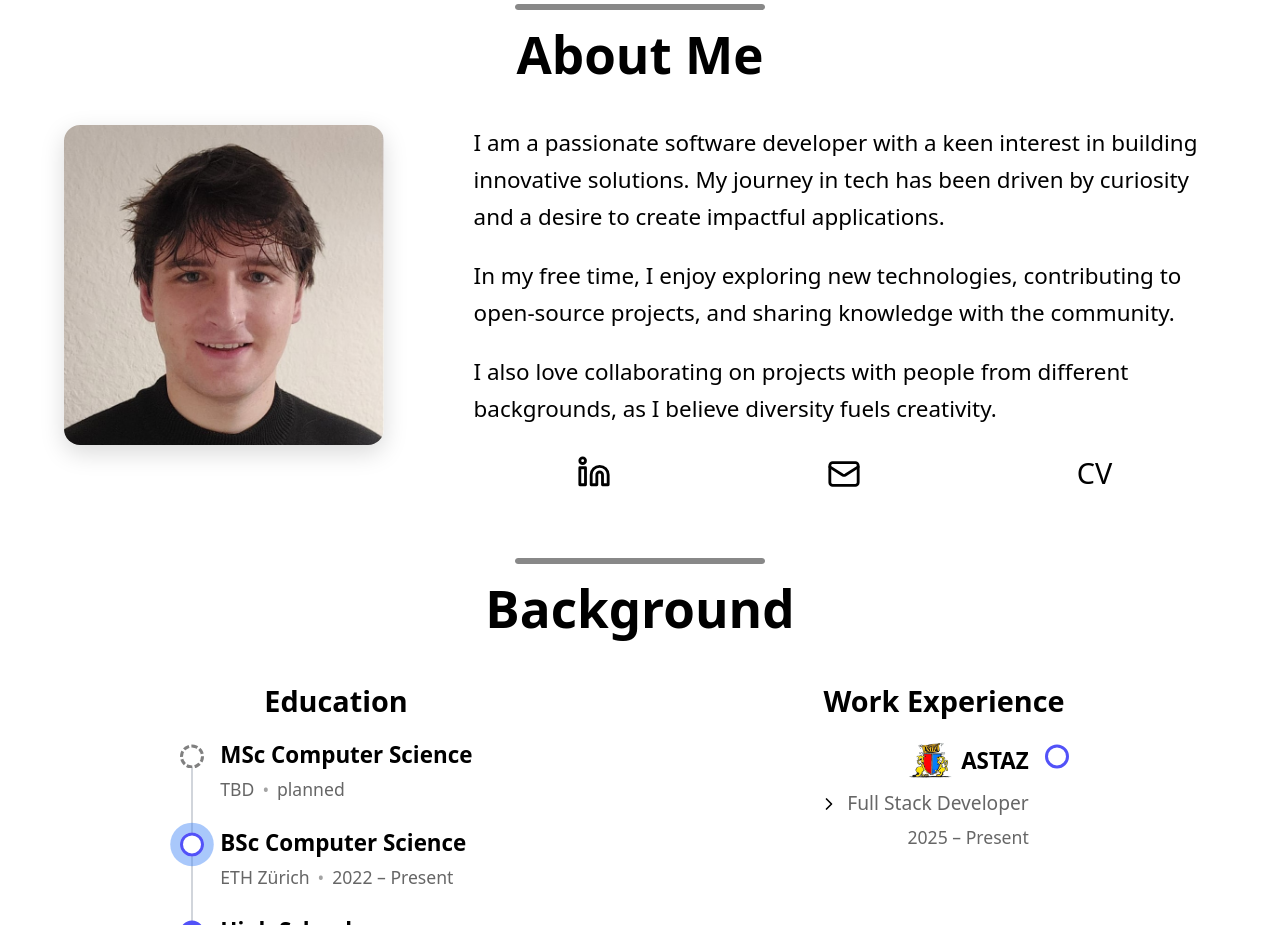
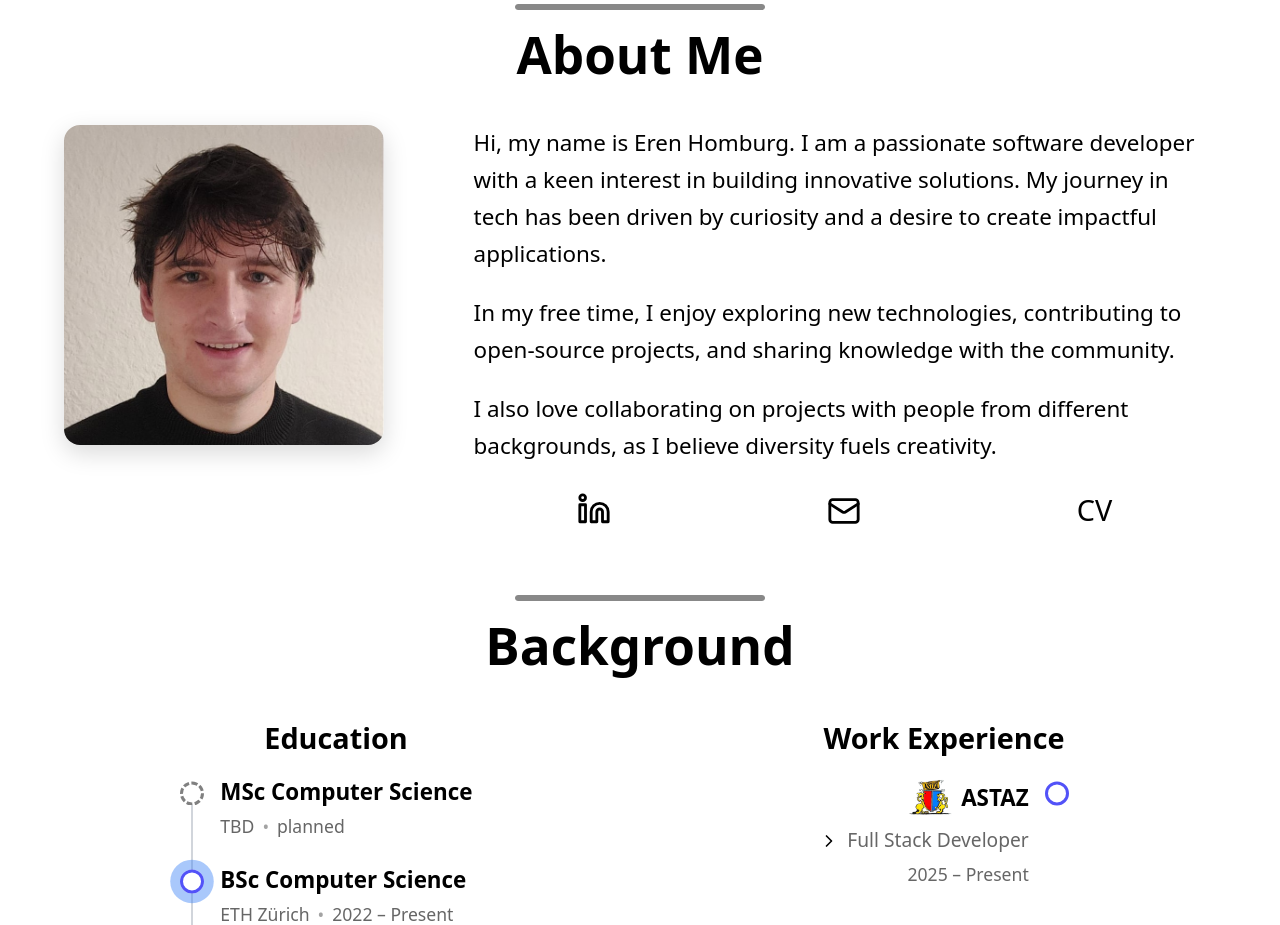
Before and after one commit to Zoulution/Portfolio, a React (Vite) app: page / in a window 1280 px wide. Shown: the part 860-1785 px from the top of the page. Built offline with nearby package versions, Linux system fonts and the light colour scheme.

Commit message:
updated about me text

```diff
--- a/src/Components/AboutMe.tsx
+++ b/src/Components/AboutMe.tsx
@@ -2,8 +2,9 @@ import "./AboutMe.css";
 import profile from "../assets/Profile.jpeg";
 import { Mail, Linkedin } from "lucide-react";
 
+//put in here your name as your full name is never revealed anywhere else
 const ABOUT_TEXTS = [
-  "I am a passionate software developer with a keen interest in building innovative solutions. My journey in tech has been driven by curiosity and a desire to create impactful applications.",
+  "Hi, my name is Eren Homburg. I am a passionate software developer with a keen interest in building innovative solutions. My journey in tech has been driven by curiosity and a desire to create impactful applications.",
   "In my free time, I enjoy exploring new technologies, contributing to open-source projects, and sharing knowledge with the community.",
   "I also love collaborating on projects with people from different backgrounds, as I believe diversity fuels creativity.",
 ];
```
